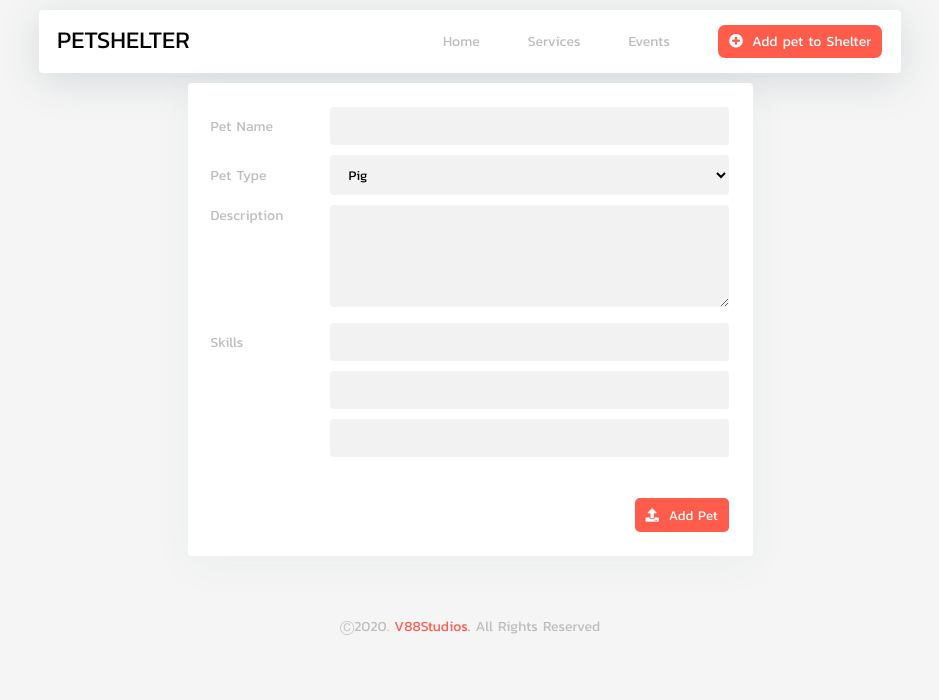
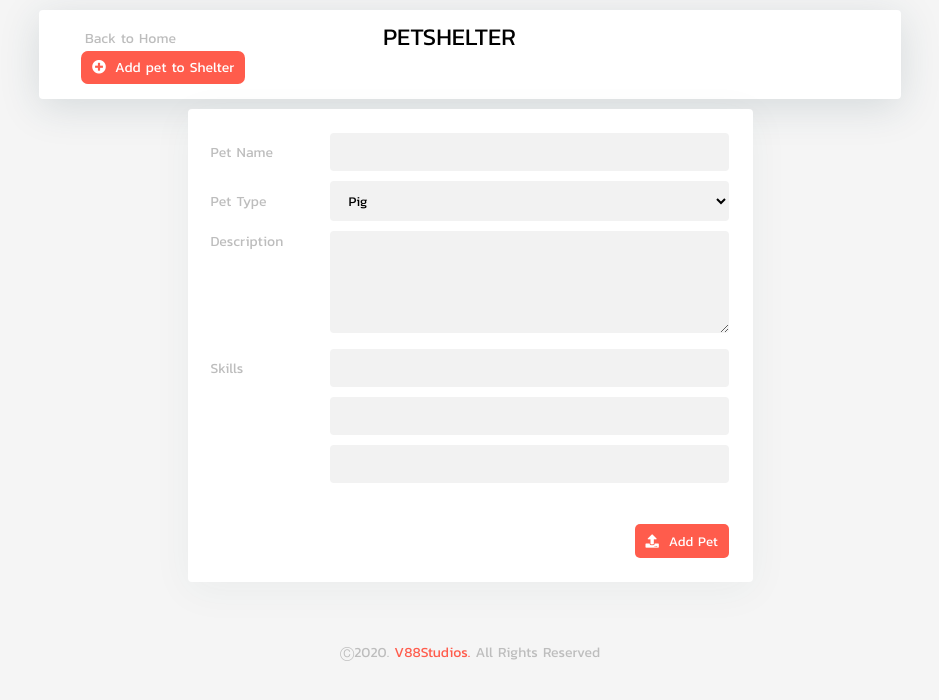
Before and after one commit to RenzLesterH/Pet_Shelter, a React (Create React App) app: page /add-pet in a window 1280 px wide. Shown: the top 700 px of the page, without its empty margins (170-1109 px from the left). Built offline with nearby package versions, Linux system fonts and the light colour scheme.

Commit message:
Navbar in add_pet is designed.

```diff
--- /dev/null
+++ b/src/components/navbar_add_pet.jsx
@@ -0,0 +1,25 @@
+import React, { Component } from "react";
+
+import './stylesheets/styles.scss';
+import './stylesheets/navbar_add_pet_styles.scss';
+
+class Navbar extends Component {
+    // state = {  }
+    render() {
+        return (
+            <React.Fragment>
+            <header>
+                <nav>
+                  <ul>
+                      <li id="back_to_home"><a href='/'><i class="far fa-arrow-left"></i>Back to Home</a></li>
+                      <li id="add_pet_brand_name"><a href='/'>PETSHELTER</a></li>
+                      <li id="add_pet_to_shelter"><a href='add-pet'><i className="fas fa-plus-circle"></i>Add pet to Shelter</a></li>
+                  </ul>
+                </nav>
+            </header>
+            </React.Fragment>
+        );
+    }
+}
+
+export default Navbar;
--- /dev/null
+++ b/src/components/stylesheets/navbar_add_pet_styles.scss
@@ -0,0 +1,66 @@
+/*Navbar component css*/
+header {
+    nav {
+        background: #FFFFFF;
+        border-radius: 4px;
+        box-shadow: 0px 8px 40px rgba(34, 69, 82, 0.15);
+        margin: 10px auto;
+        padding: 15px 18px;
+        /*Navbar design for home.*/
+        ul {
+            li {
+                display: inline-block;
+                font-size: 14px;
+                list-style: none;
+                vertical-align: middle;
+
+                a {
+                    color: #BDBDBD;
+                    font-weight: 400;
+                    line-height: 21px;
+                    text-decoration: none;
+                }
+
+                a:hover {
+                    color: #FF5C4C;
+                }
+            }
+
+            #back_to_home{
+                margin: 0px 155px 0px 0px;
+                a{
+                    i{
+                        margin-right: 14px;
+                    }
+                }
+            }
+
+            #add_pet_brand_name {
+                margin: 0px 180px 0px 52px;
+                a {
+                    color: black;
+                    font-size: 24px;
+                }
+            }
+
+            #add_pet_to_shelter {
+                background-color: #FF5C4C;
+                border-radius: 7px;
+                color: white;
+                margin-right: 0px;
+                padding: 6px 11px;
+
+                a {
+                    color: white;
+                    i {
+                        margin: 0px 9px 0px 0px;
+                    }
+                }
+            }
+
+            #add_pet_to_shelter:hover {
+                background-color: #e95346;
+            }
+        }
+    }
+}
--- a/src/pages/add_pet.js
+++ b/src/pages/add_pet.js
@@ -1,7 +1,7 @@
 import React, { Component } from 'react';
 
 /* Components */
-import Navbar from "../components/navbar";
+import Navbar from "../components/navbar_add_pet";
 import Footer from "../components/footer";
 import Form from "../components/form";
 
```
